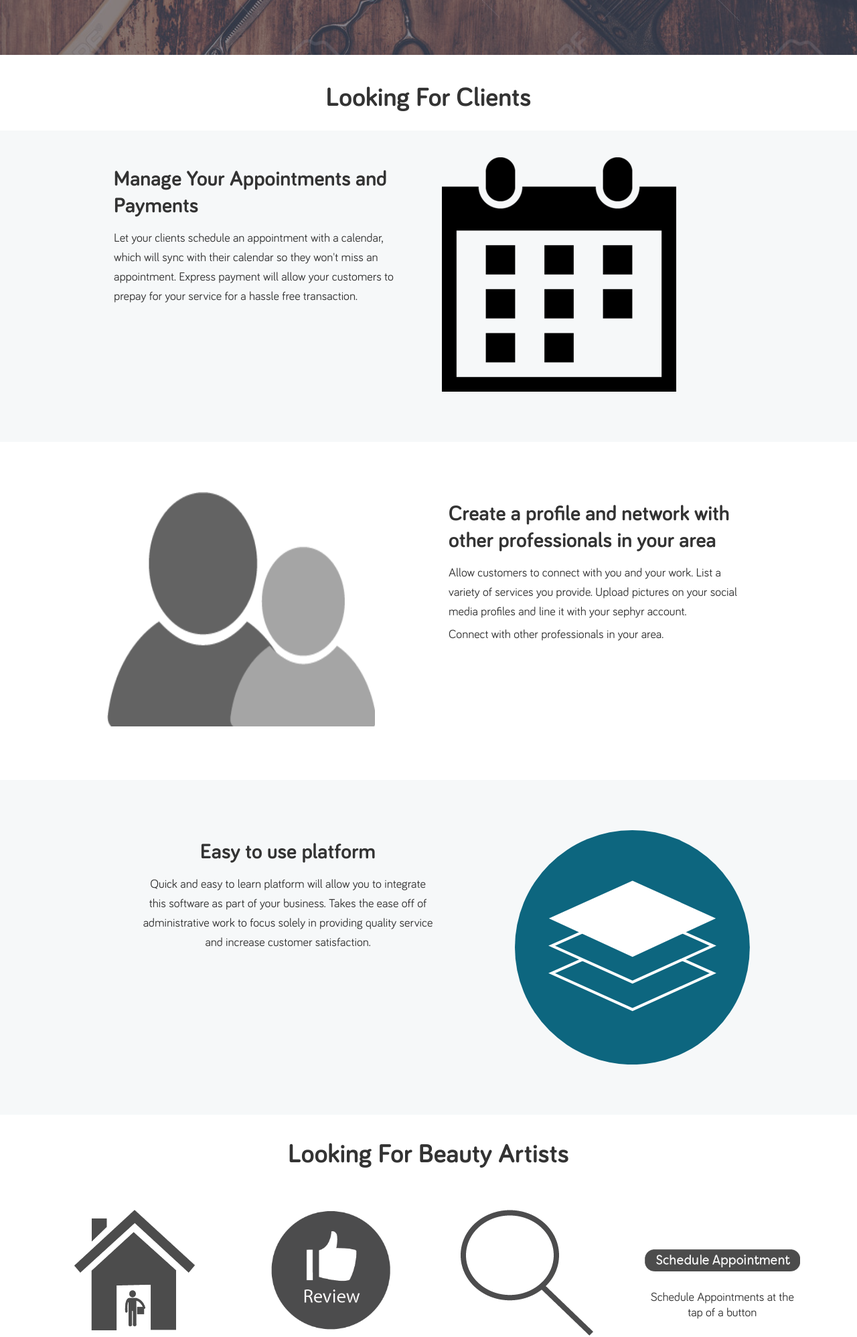
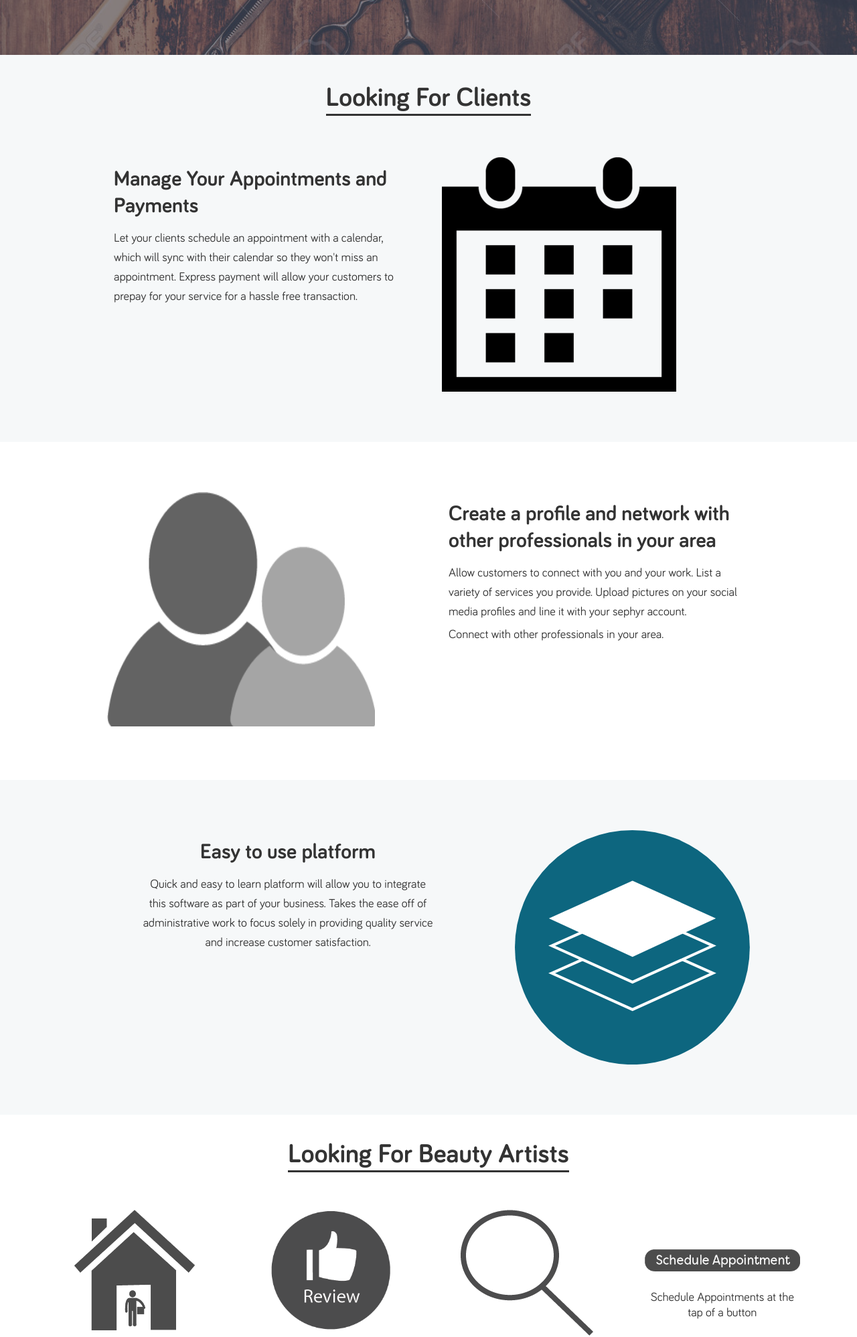
Before and after one commit to derek-nguyen/sephyr, a Django app: template app/templates/index.html in a window 1280 px wide. Shown: the part 718-2715 px from the top of the page at 67% size. Run offline with Django 3.2, Linux system fonts and the light colour scheme; the template is opened without the code that fills it, so the values that code supplies are empty; some libraries are stand-ins or nearby versions.

Commit message:
added bottom border of user/client

```diff
--- a/app/templates/index.html
+++ b/app/templates/index.html
@@ -52,7 +52,7 @@
 
 	<!-- FIRST FEATURE BENEFIT -->
 	<div id="feature-a-container">
-		<h1 class="page-header subtitles" id="clients" style="border:none;">Looking For Clients</h1>
+		<h1 class="page-header subtitles" id="clients" style="border:none;"><span>Looking For Clients</h1></span>
 		<div class="feature-a">
 			<div class="feature-a-copy">
 				<h2>Manage Your Appointments and Payments</h2>
@@ -101,7 +101,7 @@
 		<div class="row">
 			<div class="col-lg-12">
                 <h1 class="page-header subtitles" id="users">
-                    Looking For Beauty Artists
+                    <span>Looking For Beauty Artists</span>
                 </h1>
 	        </div>
 	    <div>
--- a/static/css/main.css
+++ b/static/css/main.css
@@ -113,6 +113,10 @@ img {
 	position: relative;
 	height: 350px;
 	max-width: 400px;
+}
+
+span {
+	border-bottom: solid;
 }
 
 #cta-container {
@@ -248,6 +252,9 @@ img {
 }
 
 /*FEATURE A*/
+#clients {
+	background-color: #f6f8f9;
+}
 
 #feature-a-container {
 	background-color: #f6f8f9;
```
